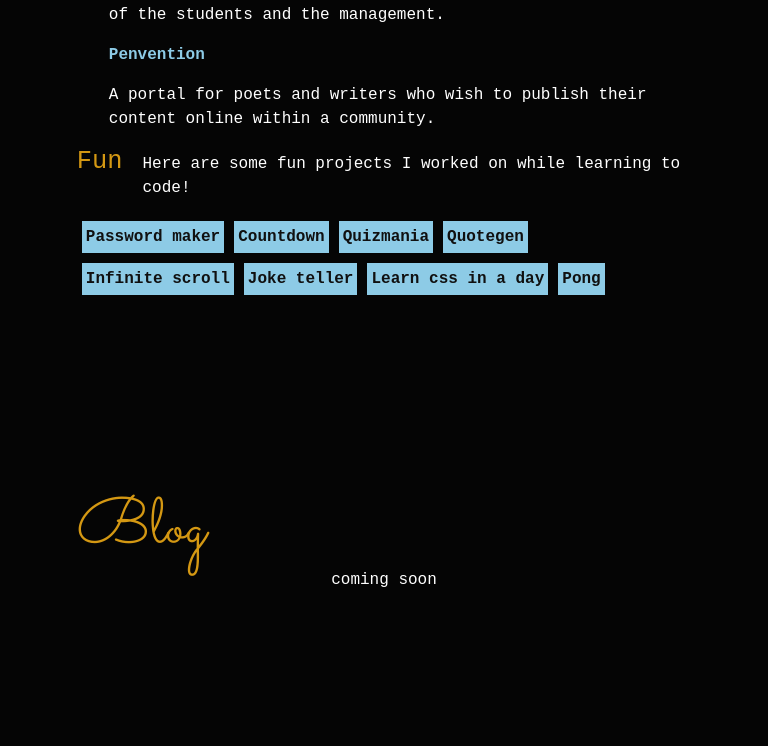
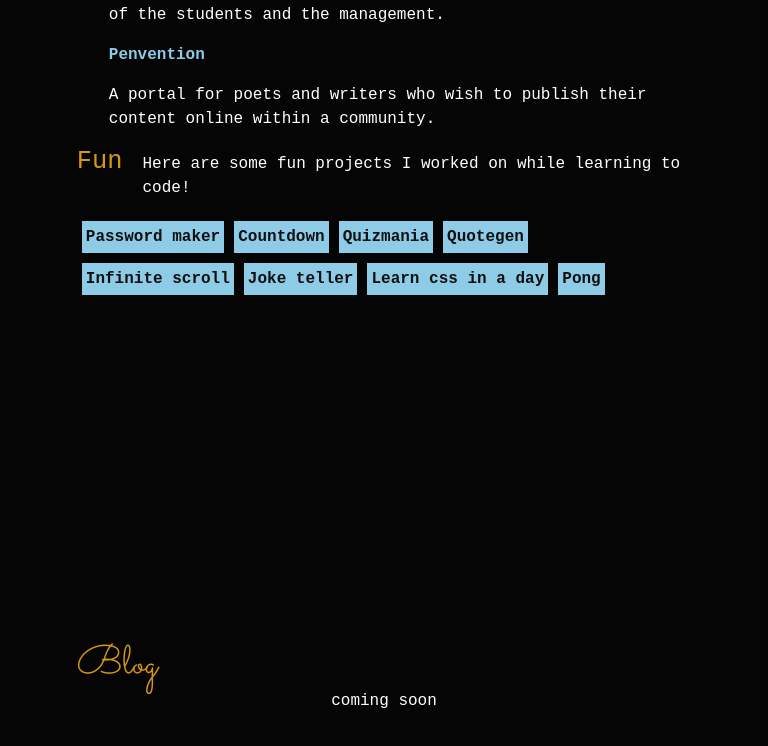
Before and after one commit to shravya-chepa/portfolio, a React (Create React App) app: page / in a window 768 px wide. Shown: the part 1914-2660 px from the top of the page. Built offline with nearby package versions, Linux system fonts and the light colour scheme.

Commit message:
fix: responsive margin before blog

```diff
--- a/src/components/Blog.scss
+++ b/src/components/Blog.scss
@@ -1,9 +1,44 @@
 .blog-section {
-  height: 90vh;
-  //   margin-top: 80px;
+  height: 100%;
+  margin-top: 0;
+  overflow: hidden;
 
   p {
     display: flex;
     justify-content: center;
   }
 }
+
+@media only screen and (max-width: 768px) {
+  .blog-section {
+    margin-top: 50px;
+
+    h1 {
+      font-size: 40px;
+    }
+  }
+}
+
+@media only screen and (min-width: 760px) and (max-width: 900px) {
+  .blog-section {
+    margin-top: 150px;
+  }
+}
+
+@media only screen and (min-width: 900px) and (max-width: 1000px) {
+  .blog-section {
+    margin-top: 300px;
+  }
+}
+
+@media only screen and (min-width: 1000px) and (max-width: 1100px) {
+  .blog-section {
+    margin-top: 200px;
+  }
+}
+
+@media only screen and (min-width: 1100px) and (max-width: 1250px) {
+  .blog-section {
+    margin-top: 120px;
+  }
+}
```
Also changed, not shown: src/components/Blog.js (+10 -0 lines).
